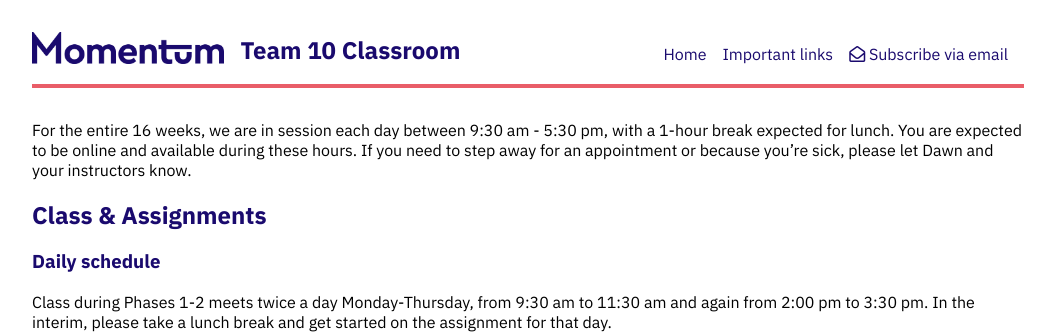
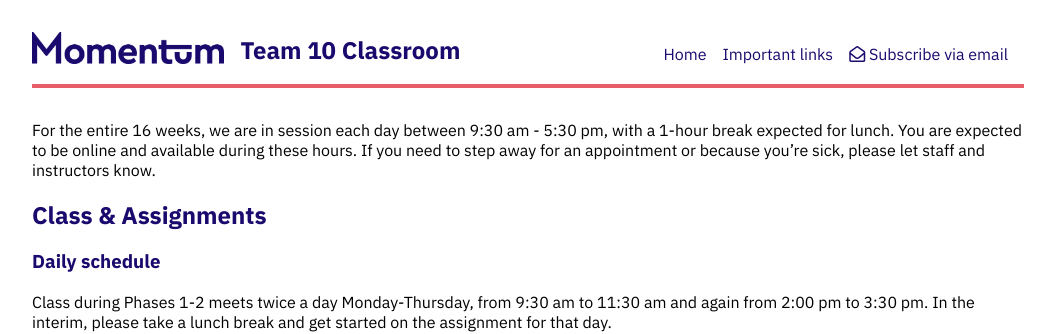
Before and after one commit to Momentum-Team-10/momentum-team-10.github.io, a Jekyll site: the page built from course-outline.md, in a window 1280 px wide. Shown: the top 334 px of the page, without its empty margins (112-1167 px from the left). Built offline with Jekyll 4.4.1, drawn with Linux system fonts in a browser that asks for light colours; nearby versions of some CDN libraries.

Commit message:
Update language

```diff
--- a/course-outline.md
+++ b/course-outline.md
@@ -5,7 +5,7 @@ layout: default
 ---
 
 
-For the entire 16 weeks, we are in session each day between 9:30 am - 5:30 pm, with a 1-hour break expected for lunch. You are expected to be online and available during these hours. If you need to step away for an appointment or because you're sick, please let Dawn and your instructors know.
+For the entire 16 weeks, we are in session each day between 9:30 am - 5:30 pm, with a 1-hour break expected for lunch. You are expected to be online and available during these hours. If you need to step away for an appointment or because you're sick, please let staff and instructors know.
 
 ## Class & Assignments
 
```
